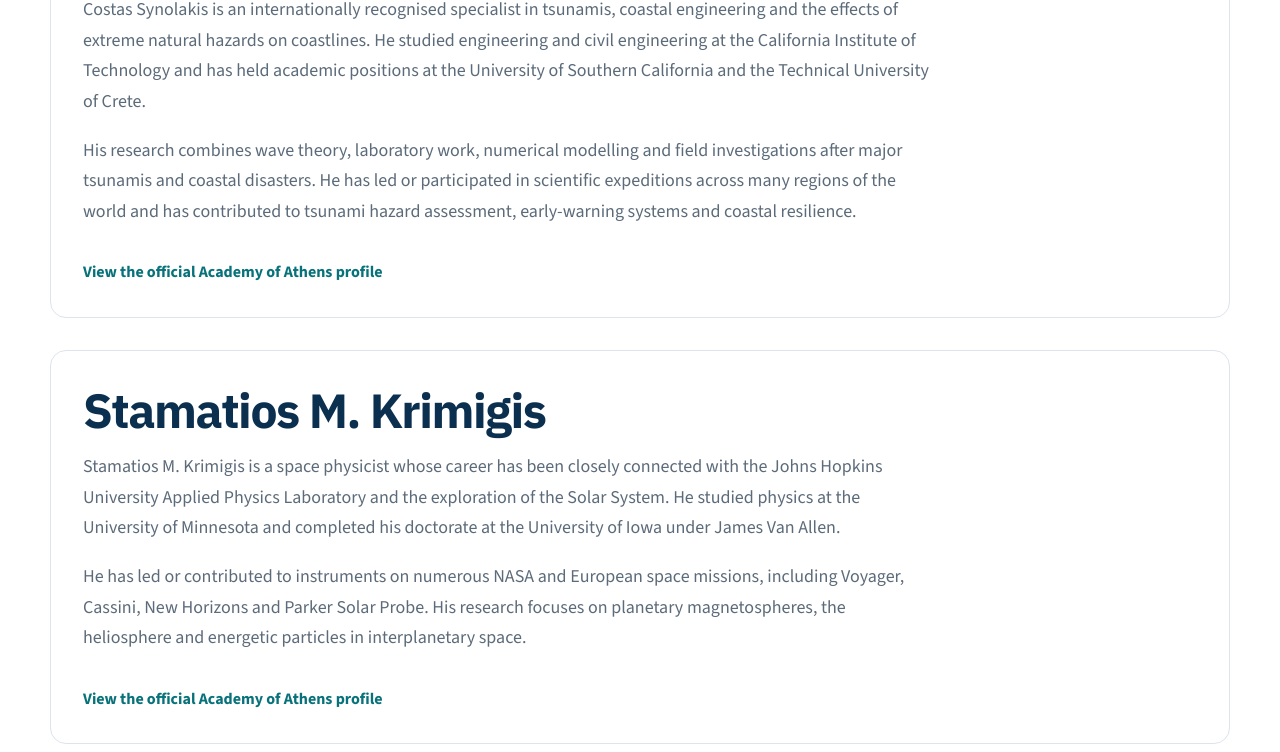
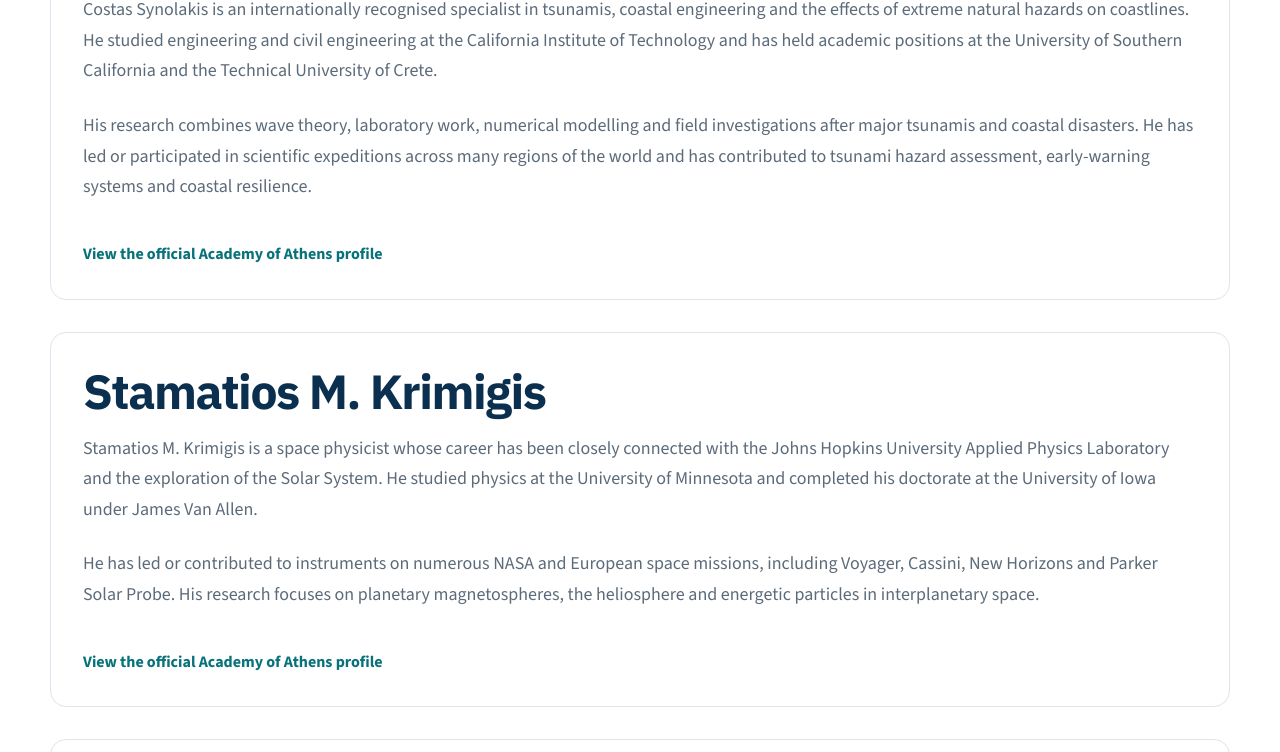
Before and after one commit to MeliaK1/ndcm-website, a plain HTML site: page people.html in a window 1280 px wide. Shown: the part 628-1380 px from the top of the page. Drawn offline with nearby package versions, Linux system fonts and the light colour scheme.

Commit message:
Update style.css

```diff
--- a/styles.css
+++ b/styles.css
@@ -661,6 +661,7 @@
 
 .people-profile {
   display: block;
+  width: 100%;
   padding: 2rem;
   scroll-margin-top: 120px;
   background: #ffffff;
@@ -673,8 +674,10 @@
 }
 
 .people-profile p {
-  max-width: 850px;
+  width: 100%;
+  max-width: none;
   line-height: 1.7;
+  margin-bottom: 1.5rem;
 }
 
 .people-profile .text-link {
```
